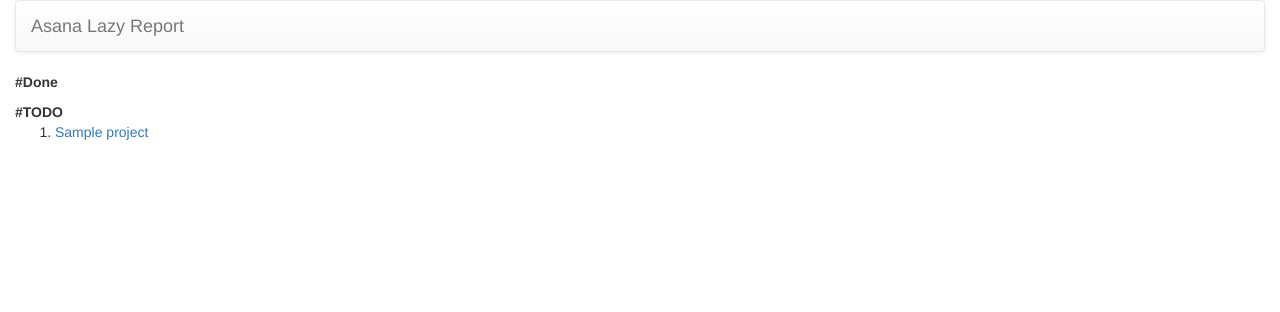
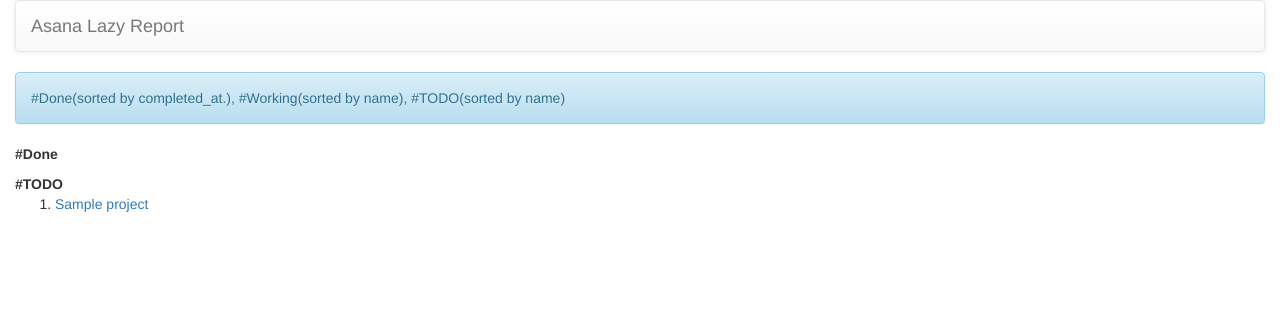
Before and after one commit to toomore/asana_api, a Flask app: template templates/user_projects_tasks.htm in a window 1280 px wide. Shown: the top 312 px of the page. Run offline with Flask 2, Linux system fonts and the light colour scheme; the template is opened without the code that fills it: most values are stand-ins (such as "Sample title", 1, 10 or a date in 2020); some libraries are stand-ins or nearby versions.

Commit message:
Add tags name and completed_at.

```diff
--- a/app.py
+++ b/app.py
@@ -1,6 +1,7 @@
 # -*- coding:utf8 -*-
 import setting
 from asanaapi import AsanaApi
+from datetime import datetime
 from flask import Flask
 from flask import redirect
 from flask import render_template
@@ -50,8 +51,19 @@ def projects_tasks(workspace_id):
 def all_tasks():
     if session.get('access_token'):
         asanaapi = AsanaApi(session['access_token'])
+        data = asanaapi.get_all_my_tasks(7)
+        has_working = False
+        for task in data:
+            task['tags'] = [tag['name'].lower() for tag in task['tags']]
+            if 'working' in task['tags']:
+                has_working = True
+            if 'completed_at' in task and task['completed_at'] is not None:
+                task['completed_at'] = AsanaApi.date_decode(task['completed_at'])
+            elif 'completed_at' in task and task['completed_at'] is None:
+                task['completed_at'] = datetime.now()
+
         return render_template('user_projects_tasks.htm',
-                data=asanaapi.get_all_my_tasks(7))
+                data=data, has_working=has_working)
     return u'Please login'
 
 if __name__ == '__main__':
--- a/asanaapi.py
+++ b/asanaapi.py
@@ -55,7 +55,7 @@ class AsanaApi(object):
         if completed is not None:
             params.update({'completed': completed})
 
-        params.update({'opt_fields': "name,completed"})
+        params.update({'opt_fields': "name,completed,tags.name,completed_at"})
 
         return self.get('./workspaces/%s/tasks' % workspace_id, params=params).json()
 
@@ -89,7 +89,7 @@ class AsanaApi(object):
 
     @staticmethod
     def date_decode(datestr):
-        return datetime.strptime(datestr, '%Y-%m-%dT%H:%M:%SZ')
+        return datetime.strptime(datestr, '%Y-%m-%dT%H:%M:%S.%fZ')
 
 if __name__ == '__main__':
     import setting
--- a/templates/user_projects_tasks.htm
+++ b/templates/user_projects_tasks.htm
@@ -1,19 +1,30 @@
 {% extends "base.htm" %}
 {% block body %}
 <div class="row">
+    <div class="alert alert-info" role="alert">#Done(sorted by completed_at.), #Working(sorted by name), #TODO(sorted by name)</div>
     <div>
         <b>#Done</b>
         <ol>
-            {% for task in data|sort(attribute="id", reverse=True) %}
+            {% for task in data|sort(attribute="completed_at") %}
                 {% if task.completed %}
                     <li><a href="https://app.asana.com/0/{{workspace_id}}/{{task.id}}" target="_blank">{{task.name}}</a></li>
                 {% endif %}
             {% endfor %}
         </ol>
+        {% if has_working %}
+        <b>#Working</b>
+        <ol>
+            {% for task in data|sort(attribute="name") %}
+                {% if not task.completed and 'working' in task.tags %}
+                    <li><a href="https://app.asana.com/0/{{workspace_id}}/{{task.id}}" target="_blank">{{task.name}}</a></li>
+                {% endif %}
+            {% endfor %}
+        </ol>
+        {% endif %}
         <b>#TODO</b>
         <ol>
-            {% for task in data|sort(attribute="id", reverse=True) %}
-                {% if not task.completed %}
+            {% for task in data|sort(attribute="name") %}
+                {% if not task.completed and 'working' not in task.tags %}
                     <li><a href="https://app.asana.com/0/{{workspace_id}}/{{task.id}}" target="_blank">{{task.name}}</a></li>
                 {% endif %}
             {% endfor %}
```
